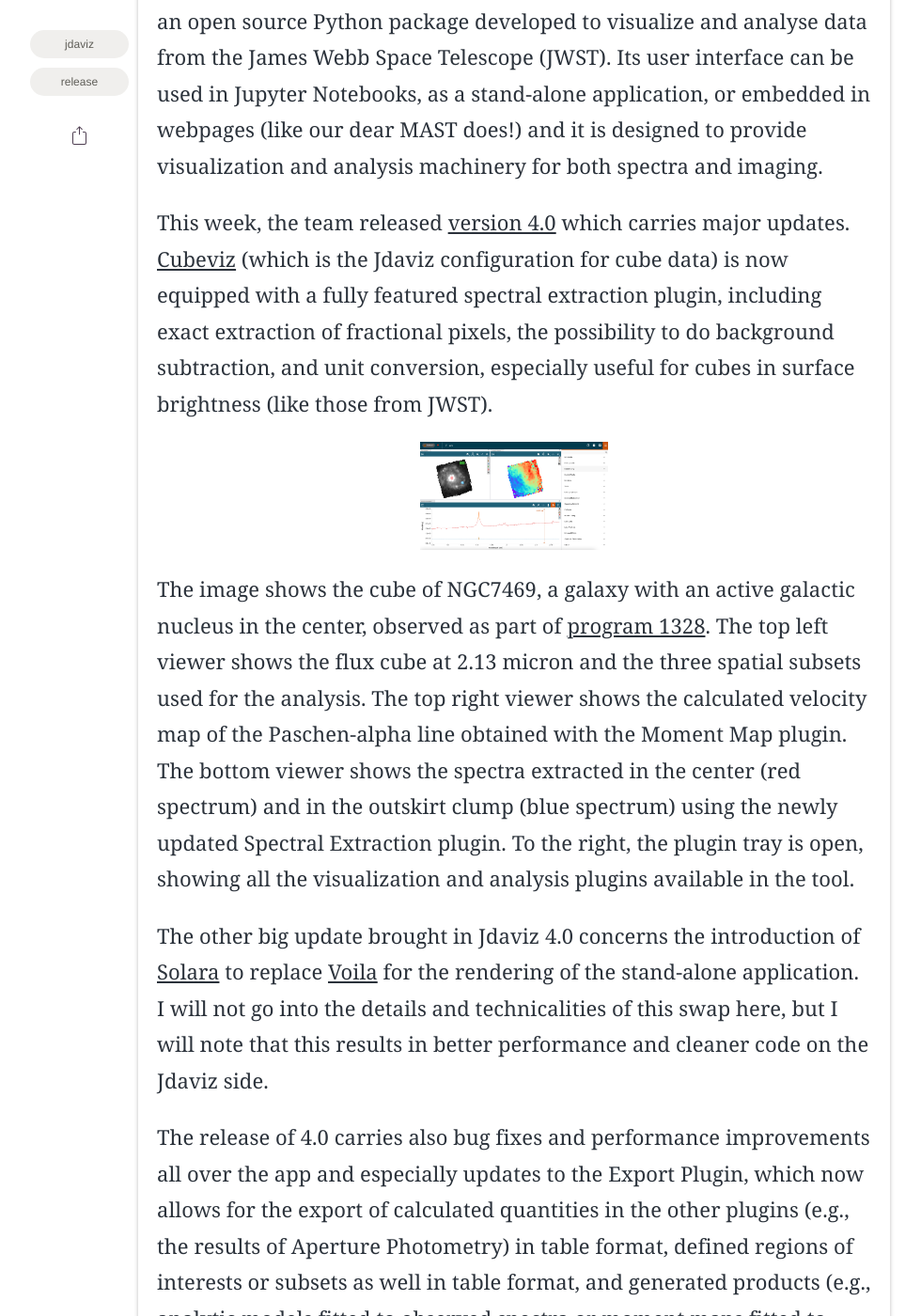
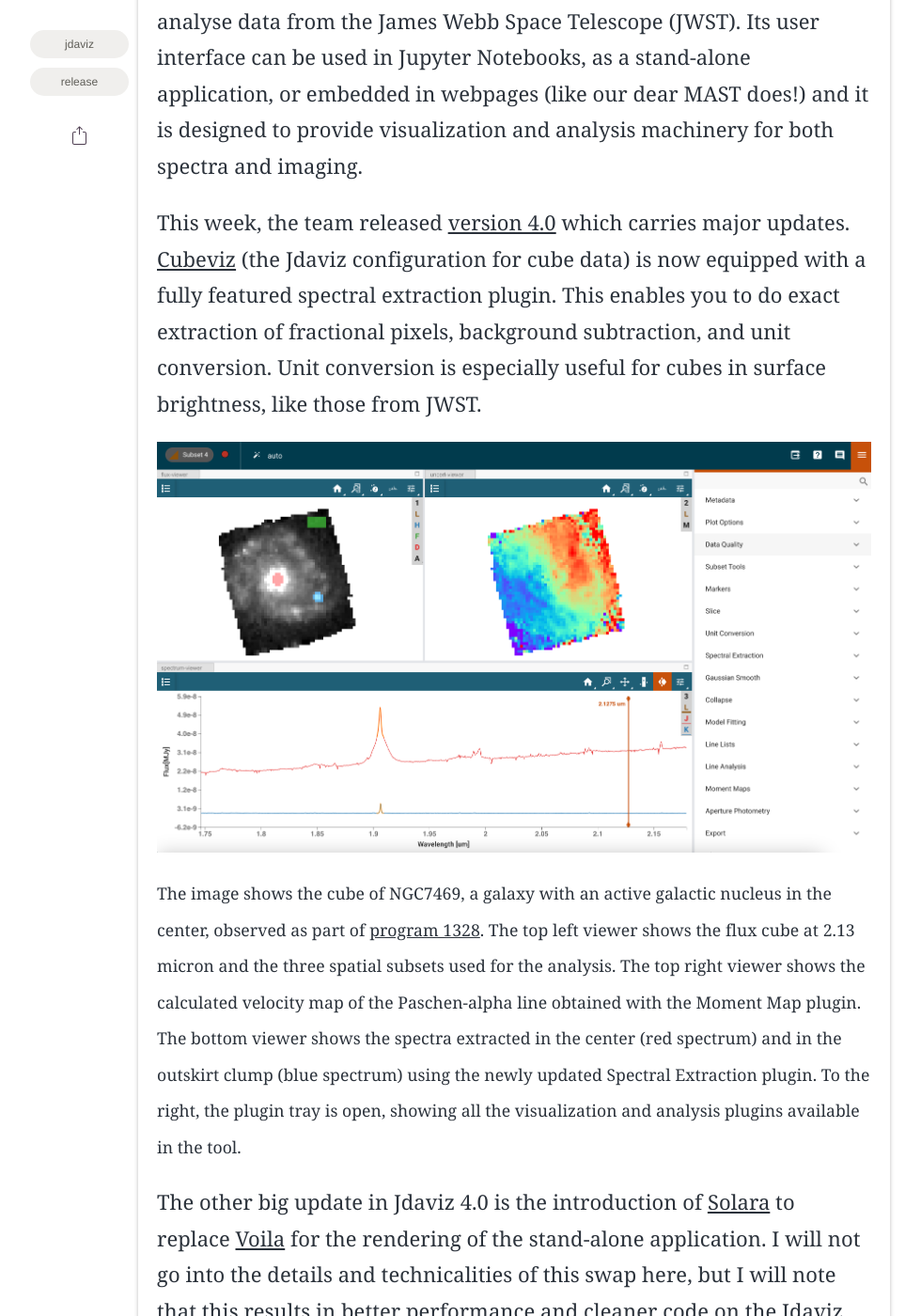
Before and after one commit to spacetelescope/mast-blog, a Jekyll site: the page built from _posts/2024-10-22-jdaviz-4.0-post.md, in a window 1280 px wide and 1400 px high, scrolled down 970 px. Shown: the whole window at 94% size, without its empty margins (93-1073 px from the left). Built offline with Jekyll 4.4.1, drawn with Linux system fonts in a browser that asks for light colours; some web fonts are replaced; some of the changed text lies outside the part shown.

Commit message:
thomas edits

```diff
--- a/_posts/2024-10-22-jdaviz-4.0-post.md
+++ b/_posts/2024-10-22-jdaviz-4.0-post.md
@@ -11,42 +11,21 @@
 description: "Jdaviz 4.0 release, new features"
 ---
 
-The release of Jdaviz happened this week! Woohoo!
+The release of Jdaviz 4.0 happened this week! Woohoo!
 
-If you do not know what Jdaviz is, here is a short description. [Jdaviz](https://jdaviz.readthedocs.io/en/stable/) is
-an open source Python package developed to visualize and analyse data from
-the James Webb Space Telescope (JWST). Its user interface can be used in Jupyter Notebooks,
-as a stand-alone application, or embedded in webpages (like our dear MAST does!) and it is designed to provide
-visualization and analysis machinery for both spectra and imaging.
+[Jdaviz](https://jdaviz.readthedocs.io/en/stable/) is an open source Python package developed to visualize and analyse data from the James Webb Space Telescope (JWST). Its user interface can be used in Jupyter Notebooks, as a stand-alone application, or embedded in webpages (like our dear MAST does!) and it is designed to provide visualization and analysis machinery for both spectra and imaging.
 
-This week, the team released [version 4.0](https://github.com/spacetelescope/jdaviz/releases/tag/v4.0.0) which carries major updates.
-[Cubeviz](https://jdaviz.readthedocs.io/en/stable/cubeviz/index.html) (which is the Jdaviz configuration for cube data)
-is now equipped with a fully featured spectral extraction plugin, including
-exact extraction of fractional pixels, the possibility to do background subtraction, and unit conversion, especially useful for cubes
-in surface brightness (like those from JWST).
+This week, the team released [version 4.0](https://github.com/spacetelescope/jdaviz/releases/tag/v4.0.0) which carries major updates. [Cubeviz](https://jdaviz.readthedocs.io/en/stable/cubeviz/index.html) (the Jdaviz configuration for cube data) is now equipped with a fully featured spectral extraction plugin. This enables you to do exact extraction of fractional pixels, background subtraction, and unit conversion. Unit conversion is especially useful for cubes in surface brightness, like those from JWST.
 
-<img src="https://github.com/spacetelescope/mast-blog/blob/main/assets/img/posts/20241022/cubeviz_for_blog.png" alt="Cubeviz interface showing the cube of object NGC7469 as part of
-  the observations in program 1328. The top left viewer shows the view of the galaxy at 2.13 micron. The top right viewer
-  shows the velocity map of the Paschen-alpha line. The bottom viewer shows
-  the extracted spectra in the center (brighter spectrum) and in the outskirt clump (dimmer spectrum)." width="200"/>
+![Cubeviz interface showing the cube of object NGC7469 as part of the observations in program 1328. The top left viewer shows the view of the galaxy at 2.13 micron. The top right viewer shows the velocity map of the Paschen-alpha line. The bottom viewer shows the extracted spectra in the center (brighter spectrum) and in the outskirt clump (dimmer spectrum)](./assets/img/posts/20241022/cubeviz_for_blog.png)
 
-The image shows the cube of NGC7469, a galaxy with an active galactic nucleus in the center,
-observed as part of [program 1328](https://www.stsci.edu/jwst/science-execution/approved-programs/dd-ers/program-1328). The top
-left viewer shows the flux cube at 2.13 micron and the three spatial subsets used for the analysis. The top right viewer shows
-the calculated velocity map of the Paschen-alpha line obtained with the Moment Map plugin. The bottom viewer shows the spectra extracted
-in the center (red spectrum) and in the outskirt clump (blue spectrum) using the newly updated Spectral Extraction plugin.
-To the right, the plugin tray is open, showing all the visualization and analysis plugins available in the tool.
+<small>The image shows the cube of NGC7469, a galaxy with an active galactic nucleus in the center, observed as part of [program 1328](https://www.stsci.edu/jwst/science-execution/approved-programs/dd-ers/program-1328). The top left viewer shows the flux cube at 2.13 micron and the three spatial subsets used for the analysis. The top right viewer shows the calculated velocity map of the Paschen-alpha line obtained with the Moment Map plugin. The bottom viewer shows the spectra extracted in the center (red spectrum) and in the outskirt clump (blue spectrum) using the newly updated Spectral Extraction plugin. To the right, the plugin tray is open, showing all the visualization and analysis plugins available in the tool.</small>
 
-The other big update brought in Jdaviz 4.0 concerns the introduction of [Solara](https://solara.dev/) to replace
-[Voila](https://voila.readthedocs.io/en/stable/) for the rendering of the stand-alone application.
-I will not go into the details and technicalities of this swap here,
-but I will note that this results in better performance and cleaner code on the Jdaviz side.
+The other big update in Jdaviz 4.0 is the introduction of [Solara](https://solara.dev/) to replace [Voila](https://voila.readthedocs.io/en/stable/) for the rendering of the stand-alone application. I will not go into the details and technicalities of this swap here, but I will note that this results in better performance and cleaner code on the Jdaviz side.
 
-The release of 4.0 carries also bug fixes and performance improvements all over the app and especially updates to the
-Export Plugin, which now allows for the export of calculated quantities in the other plugins (e.g., the results of Aperture Photometry)
-in table format, defined regions of interests or subsets as well in table format, and generated products (e.g., analytic models
-fitted to observed spectra or moment maps fitted to cube data) in FITS format.
+The release of 4.0 carries also bug fixes and performance improvements throughout the app. In particular, the "Export" plugin now allows you to export:
+- quantities calculated in the other plugins (e.g., the results of Aperture Photometry) in table format
+- defined regions of interests or subsets in table format, and
+- generated products (e.g., analytic models fitted to observed spectra or moment maps fitted to cube data) in FITS format
 
-To give it a try, [installation instruction can be found in the documentation online](https://jdaviz.readthedocs.io/en/stable/installation.html)
-and as always the team can be contacted via [github issues](https://github.com/spacetelescope/jdaviz/issues) or
-[help desk](https://stsci.service-now.com/jwst) calls. Whenther you have JWST data or other data, enjoy!
+To give it a try, [installation instruction can be found in the documentation online](https://jdaviz.readthedocs.io/en/stable/installation.html) and as always the team can be contacted via [github issues](https://github.com/spacetelescope/jdaviz/issues) or [help desk](https://stsci.service-now.com/jwst) calls. Whether you have JWST data or other data, enjoy!
```
